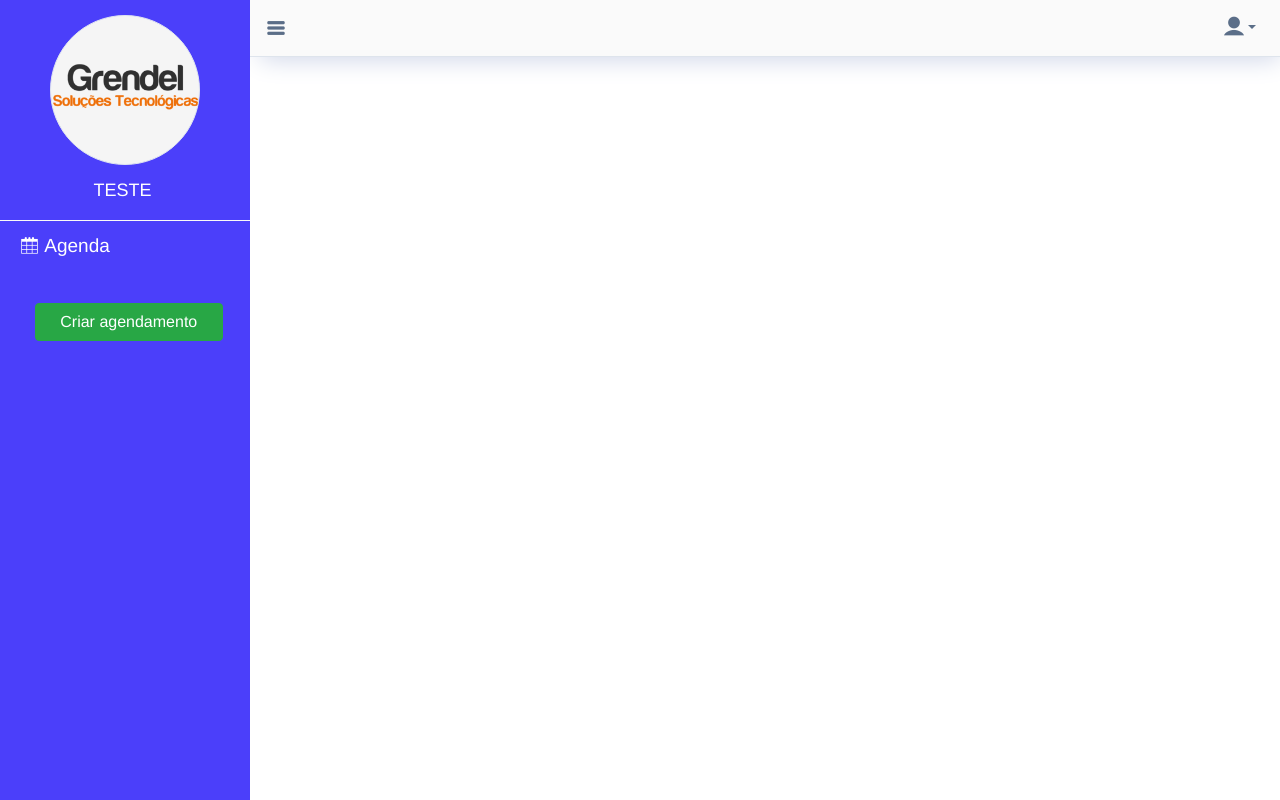
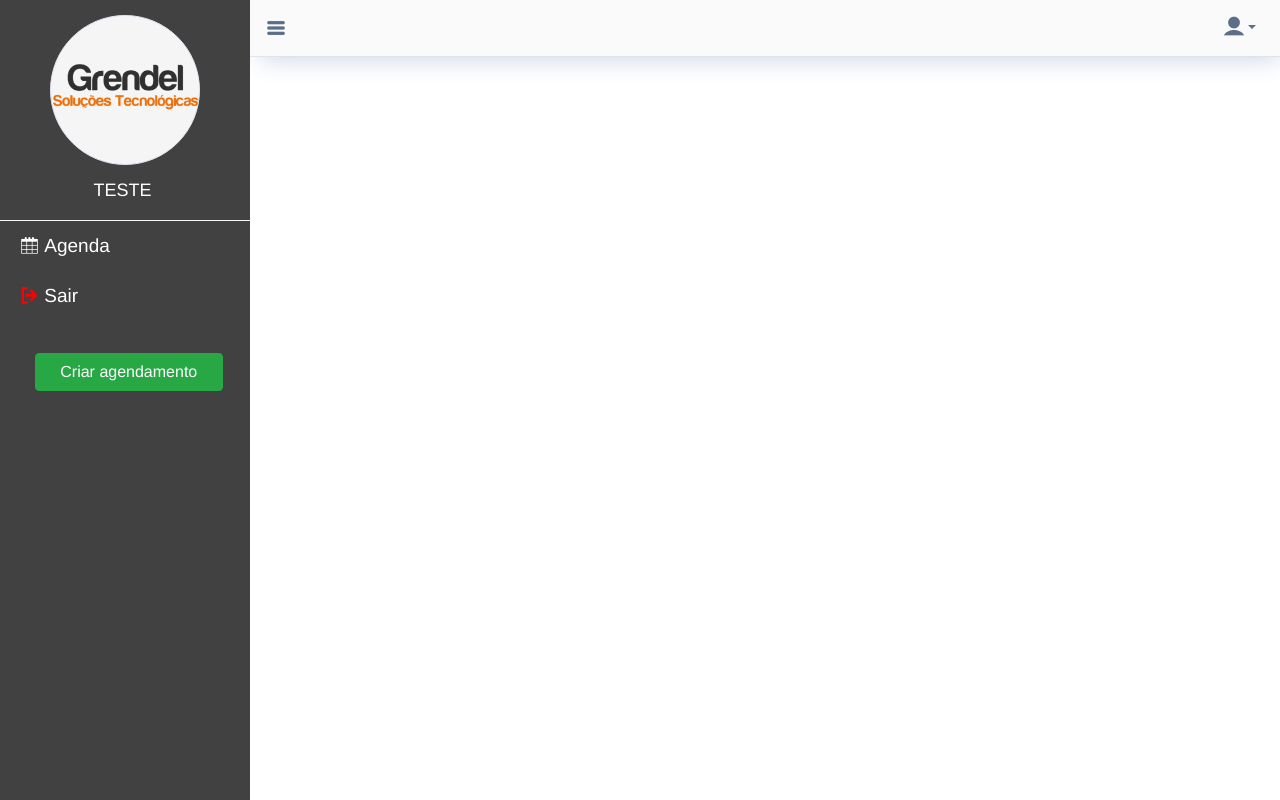
Before and after one commit to RobertAlmeida/ghair-frontend, a Vue app: page / in a window 1280 px wide. Built offline with nearby package versions, Linux system fonts and the light colour scheme; no server answers; sample sign-in values are in the browser's storage.

Commit message:
Correção de Layout

```diff
--- a/src/components/ListProfissionais.vue
+++ b/src/components/ListProfissionais.vue
@@ -14,9 +14,9 @@
         >
           <b-card
             id="mainColor"
-            border-variant="primary"
+            border-variant="dark"
             :header="profissional.nome.toUpperCase()"
-            header-bg-variant="primary"
+            header-bg-variant="dark"
             header-text-variant="white"
             align="center"
           >
--- a/src/components/ServicosList.vue
+++ b/src/components/ServicosList.vue
@@ -1,16 +1,16 @@
 <template>
   <div class="container">
     <div class="text-right pt-4 pb-4">
-      <b-button v-b-modal.modal-1>+ Adicionar serviço</b-button>
+      <b-button v-b-modal.modal-1 class="btn btn-info">+ Adicionar serviço</b-button>
     </div>
     <div class="col-md">
       <div class="row">
         <div class="col-md-4" v-for="serv of servicos" :key="serv.id">
           <b-card
             id="mainColor"
-            border-variant="primary"
+            border-variant="dark"
             header="SERIVÇO"
-            header-bg-variant="primary"
+            header-bg-variant="dark"
             header-text-variant="white"
             align="center"
           >
--- a/src/components/Sidebar.vue
+++ b/src/components/Sidebar.vue
@@ -35,6 +35,9 @@
           ></a>
         </li>
       </div>
+      <li @click="logout()" >
+        <a href="#"><i class="icofont-logout" id="logout" ></i> Sair </a>
+      </li>
       <li>
         <button class="btn btn-success w-75" id="btn-pedido">
           Criar agendamento
@@ -46,6 +49,10 @@
 </template>
 
 <script>
+
+import axios from "axios";
+
+
 export default {
 	name: "Sidebar",
 	data: () => {
@@ -59,6 +66,13 @@ export default {
 			const admin = await localStorage.getItem("admin");
 			this.admin = admin;
 		},
+		async logout () {
+			await delete axios.defaults.headers.common.Authorization;
+			await localStorage.removeItem("token");
+			await localStorage.removeItem("admin");
+			await localStorage.removeItem("iduser");
+			return this.$router.push({ path: "/login" });
+		}
 	},
 
 	mounted() {
@@ -94,7 +108,7 @@ body {
   height: 100%;
   margin-left: -250px;
   overflow-y: auto;
-  background: #4b3ffa;
+  background: #414141;
   color: white;
   -webkit-transition: all 0.5s ease;
   -moz-transition: all 0.5s ease;
@@ -237,5 +251,9 @@ body {
     margin-left: -5%;
     margin-top: 13%;
   }
+
+  #logout {
+    color: red;
+  }
 }
 </style>
```
